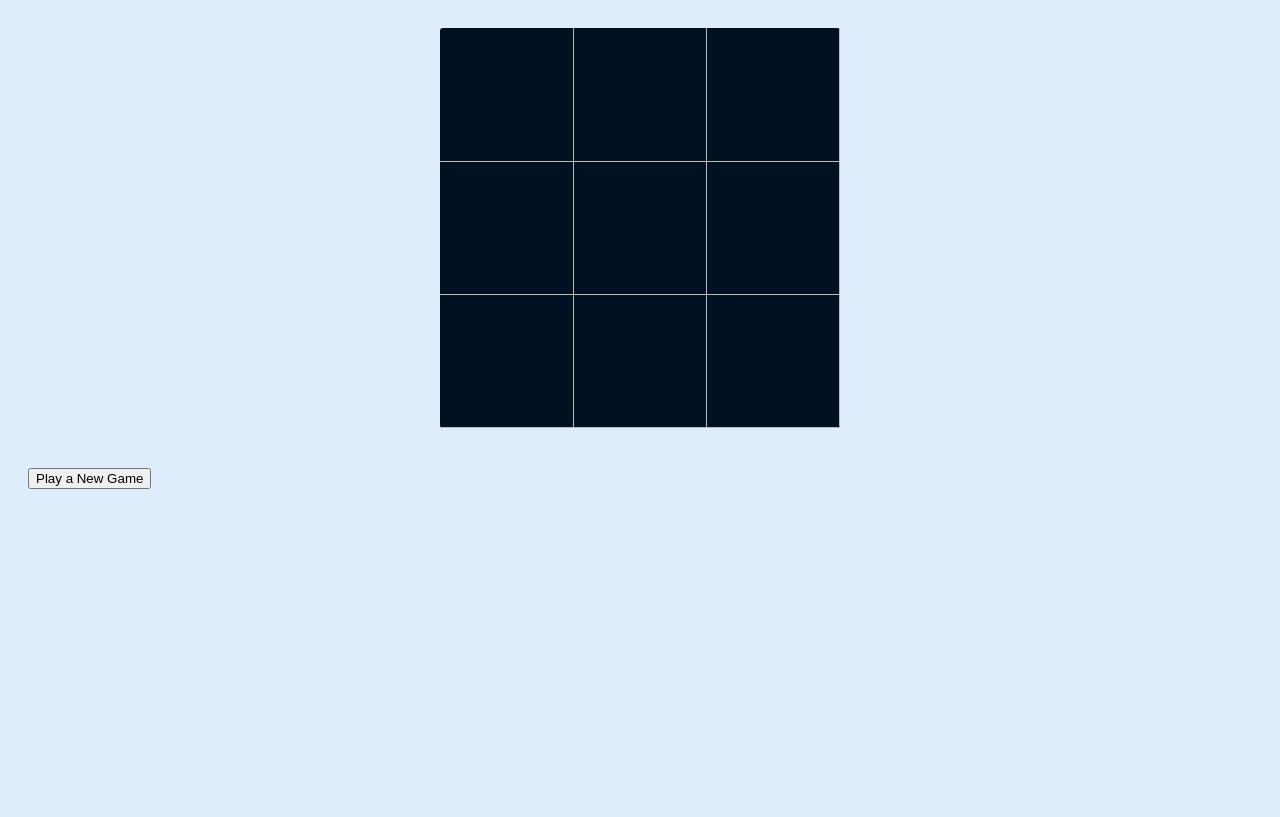
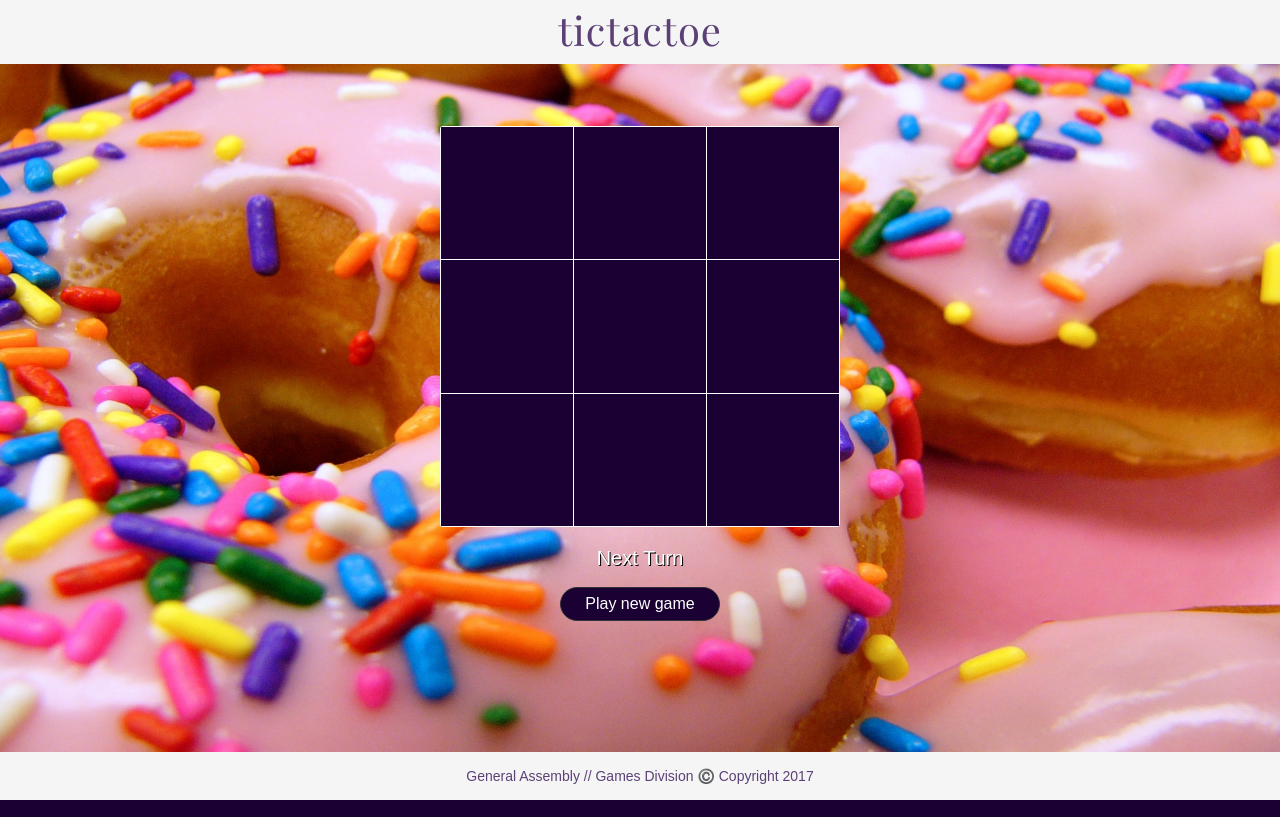
Before and after one commit to lukemico/tictactoe2018, a PHP site: page /home.html in a window 1280 px wide. Run offline with PHP 8.4, Linux system fonts and the light colour scheme.

Commit message:
Logic updated

```diff
--- a/css/style.css
+++ b/css/style.css
@@ -1,7 +1,11 @@
 
 body {
-  background: #deecfb;
-  font-family: monospace;
+
+  background: url(images/donut1.jpg) no-repeat center center fixed;
+  -webkit-background-size: cover;
+  -moz-background-size: cover;
+  -o-background-size: cover;
+  background-size: cover;
 }
 
 
@@ -33,9 +37,17 @@ select {
 }
 
 .minContainer {
-    padding: 20px;
+    padding-top: 100px;
     margin-top: 30px;
     margin: 0 auto;
+    text-align: center;
+}
+
+.minContainer2 {
+    padding-top: 10px;
+    margin-top: 30px;
+    margin: 0 auto;
+    text-align: center;
 }
 
 table {
@@ -58,26 +70,34 @@ table {
 	height: 133.3333333333px;
 	cursor: pointer;
 	transition: all 0.15s;
-	background: #001122;
-	border-width: 0 1px 1px 0;
+	background: #1a0033;
+	border-width: 1px;
 	border-style: solid;
-	border-color: #bbbbbb;
+	border-color: white;
 }
 
 .td:hover {
-  	background-color: #1666ba;
+  	background-color: #ff1493;
   	color: white;
-  	border-color: #262525;
+  	border-color: #ff1493;
 }
 
 .X {
-    background-color: #7ab3ef;
-    font-family: monospace;
+    background-color: white;
+	font-family: 'Raleway', sans-serif;
+    font-size: 70px;
+    color: #1a0033;
+    font-weight: 600;
+    text-transorm:uppercase;
 }
 
 .O {
-    background-color: #7ab3ef;
-	font-family: monospace;
+    background-color: white;
+	font-family: 'Raleway', sans-serif;
+	font-size: 70px;
+	color: #1a0033;
+    font-weight: 600;
+    text-transorm:uppercase;
 }
 
 #grid {
@@ -85,5 +105,81 @@ table {
 }
 
 .newGame {
-	justify-items: center;
+	background: #1a0033;
+	width: 160px;
+	height: 34px;
+	border-radius: 20px;
+	border:1px solid #333;
+	padding: 5px;
+	color: white;
+	cursor: pointer;
+	font-size: 16px;
+	margin: 0 0 10px 0;
 }
+
+
+.turn {
+  height: 40px;
+  margin-top: 10px;
+  font-family: Arial, sans-serif;
+  font-size: 20px;
+  color: white;
+  text-shadow: 1px 1px black;
+}
+
+
+.nav {
+  position: absolute;
+  top: 0;
+  left: 0;
+  text-align: center;
+  font-size: 40px;
+  letter-spacing: 1px;
+  width: 100%;
+  height: 64px; /* Set the fixed height of the footer here */
+  line-height: 60px; /* Vertically center the text there */
+  background-color: #f5f5f5;
+  color: #5C4176;
+  font-family: 'Playfair Display', serif;
+}
+
+
+footer {
+  position: absolute;
+  right: 0;
+  bottom: 0;
+  left: 0;
+  text-align: Center;
+  font-size: 14px;
+  width: 100%;
+  height: 48px;
+  line-height: 48px; /* Vertically center the text there */
+  background-color: #f5f5f5;
+  color: #5C4176;
+  font-family: 'Noto+Serif', sans-serif;
+  font-weight: 400;
+  margin: 0;
+}
+
+
+
+.alert {
+    padding: 20px;
+    background-color: #f44336;
+    color: white;
+}
+
+.closebtn {
+    margin-left: 15px;
+    color: white;
+    font-weight: bold;
+    float: right;
+    font-size: 22px;
+    line-height: 20px;
+    cursor: pointer;
+    transition: 0.3s;
+}
+
+.closebtn:hover {
+    color: black;
+}
--- a/home.html
+++ b/home.html
@@ -1,18 +1,29 @@
 <!DOCTYPE html PUBLIC "-//W3C//DTD HTML 4.01//EN">
 <html lang="en">
 	<head>
-
 		<meta charset="UTF-8">
 		<meta name="viewport" content="width=device-width, initial-scale=1.0">
 		<meta http-equiv="X-UA-Compatible" content="ie=edge">
 
 	    <script src="js/main.js" type="text/javascript"></script>
+
 	    <link rel="stylesheet" href="css/style.css" type="text/css">
+	    <link href="https://fonts.googleapis.com/css?family=Raleway" rel="stylesheet">
+	    <link href="https://fonts.googleapis.com/css?family=Playfair+Display" rel="stylesheet">
+	    <link href="https://fonts.googleapis.com/css?family=Noto+Serif" rel="stylesheet">
 
-	    <title>Document</title>
+	    <title>tictactoe</title>
 	</head>
 
 	<body onload="fnLoad()">
+
+
+		<div class="nav">
+			<div class="container">
+				<span class="text-muted">tictactoe</span>
+			</div>
+    	</div>
+	    <br />
 	    <div class="container">
 	        <div class="minContainer">
 		        <table class="row" id="game"></table>
@@ -20,18 +31,26 @@
 	    </div>
 
 	    <div class="container">
-	        <div class="minContainer">
-	            <button name="NewGame" class="newGame" value="Start a New Game" onclick="fnNewGame()">Play a New Game</button>
+	        <div class="minContainer2">
+		        <div class="turn">Next Turn</div>
+					<button name="NewGame" class="newGame" value="Start a New Game" onclick="fnNewGame()">Play new game</button>
+					<select id="grid" style="display:none"></select>
+				</div>
+	        </div>
 
-	            <select id="grid" style="display:none">
-	                </select>
 
-	            <table class="row">
-	                <tr>
-	                    <td></td>
-	                </tr>
-	            </table>
-	        </div>
+
+
+
 	    </div>
+
+		<footer class="footer">
+			<div class="container">
+				<span class="text-muted">General Assembly // Games Division ©️ Copyright 2017</span>
+			</div>
+    	</footer>
+
+
+
 	</body>
 </html>
--- a/js/main.js
+++ b/js/main.js
@@ -1,5 +1,3 @@
-
-
 var turn = 'X';
 var score = {
     'X': 0,
```
Also changed, not shown: css/images/donut1.jpg (added), images/donut1.jpg (added), 2 other files.
